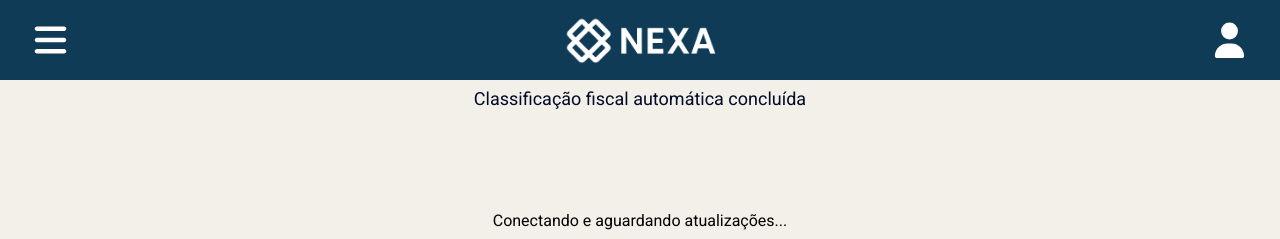
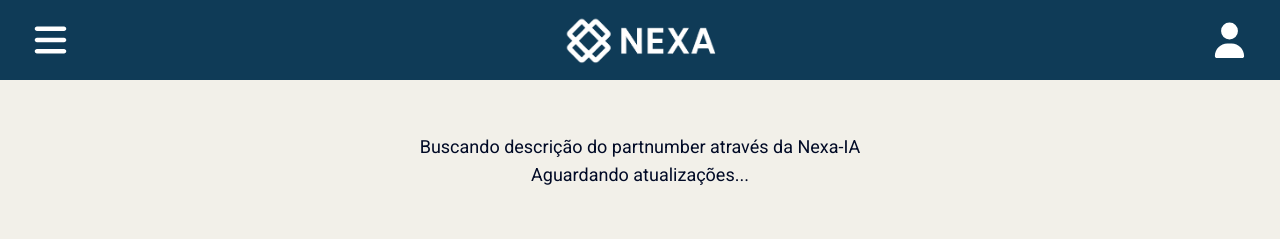
Before and after one commit to Titus-System/Nexa-frontend, a React (Vite) app: page /result/1 in a window 1280 px wide. Shown: the top 239 px of the page. Built offline with nearby package versions, Linux system fonts and the light colour scheme; no server answers.

Commit message:
fix: notificações

```diff
--- a/src/pages/ClassificationResult.tsx
+++ b/src/pages/ClassificationResult.tsx
@@ -44,7 +44,14 @@ const ClassificationResult: React.FC = () => {
           </button>
           <h1 className="text-4xl font-bold mb-4 text-[#010A26]">Resultados da Análise</h1>
         </div>
-        <p className="text-lg text-[#010A26]">Classificação fiscal automática concluída</p>
+        {!result ? (
+          <div className="mt-12">
+            <p className="text-lg text-[#010A26]">Buscando descrição do partnumber através da Nexa-IA</p>
+            <p className="text-lg text-[#010A26]">Aguardando atualizações...</p>
+          </div>
+        ) : (
+          <p className="text-lg text-[#010A26]">Classificação fiscal automática concluída</p>
+        )}
       </div>
 
       {!result && (
```
